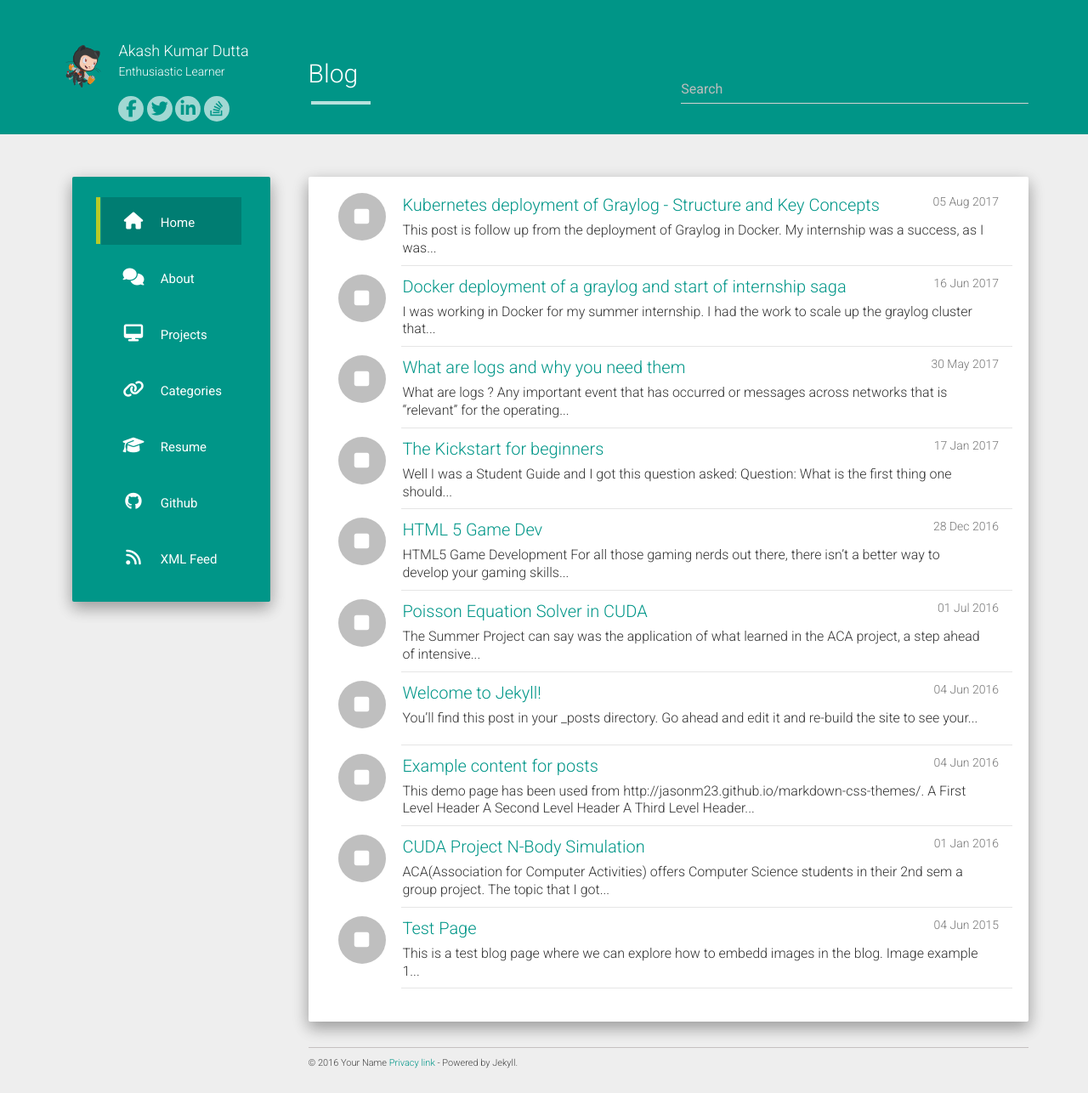
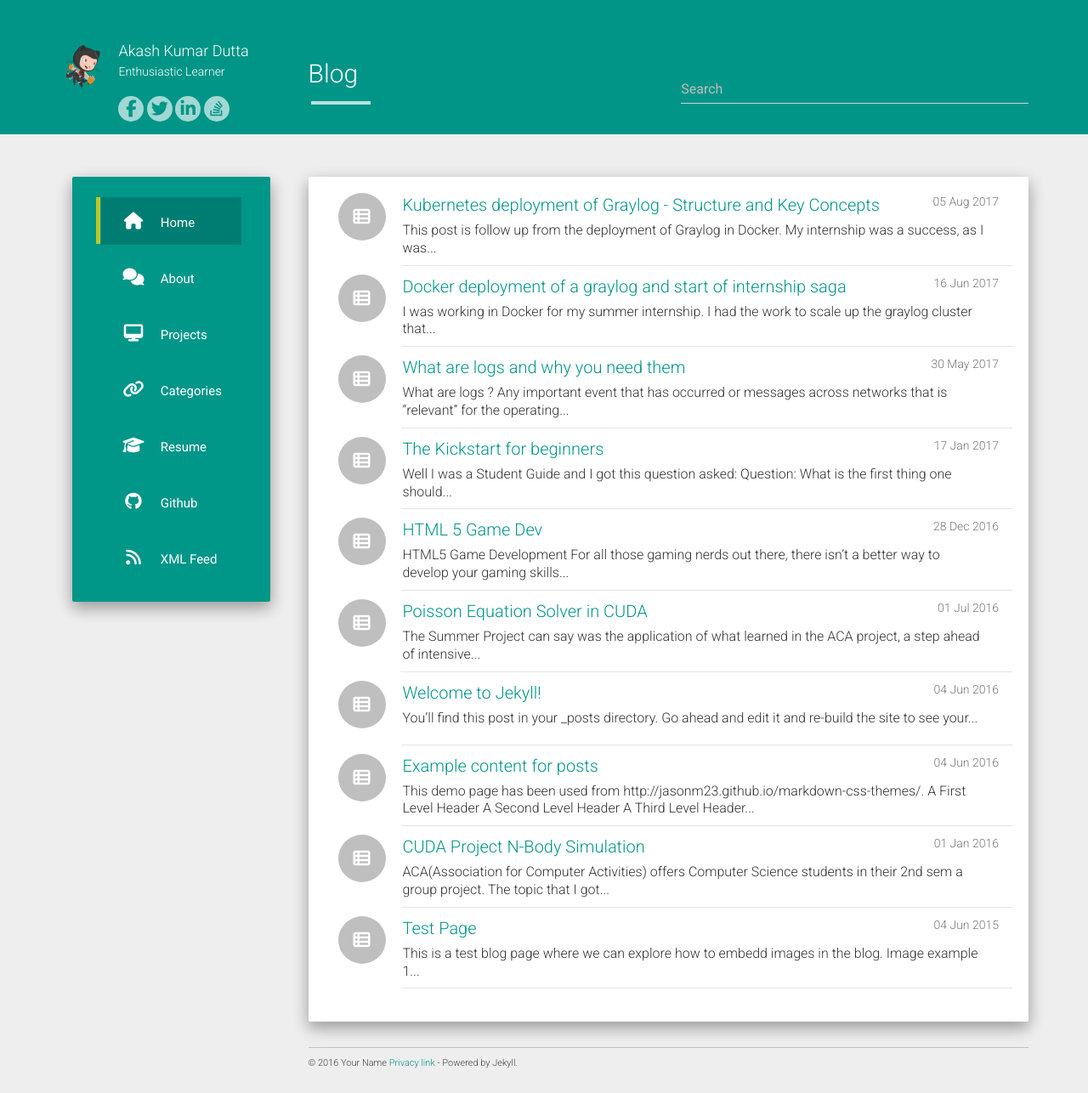
Before and after one commit to AkashKrDutta/AkashKrDutta.github.io, a Jekyll site: the page built from index.html, in a window 1280 px wide. Shown: the whole page at 85% size. Built offline with Jekyll 4.4.1, drawn with Linux system fonts in a browser that asks for light colours; nearby versions of some CDN libraries; the list of posts is cut into pages by our own code.

Commit message:
Update index.html

```diff
--- a/index.html
+++ b/index.html
@@ -7,7 +7,7 @@
       {% for post in paginator.posts %}
       <div class="list-group-item">
         <div class="row-action-primary">
-          <i class="fa fa-square"></i>
+          <i class="fa fa-th-list"></i>
         </div>
         <div class="row-content">
           <div class="least-content">{{ post.date | date_to_string }}</div>
```
